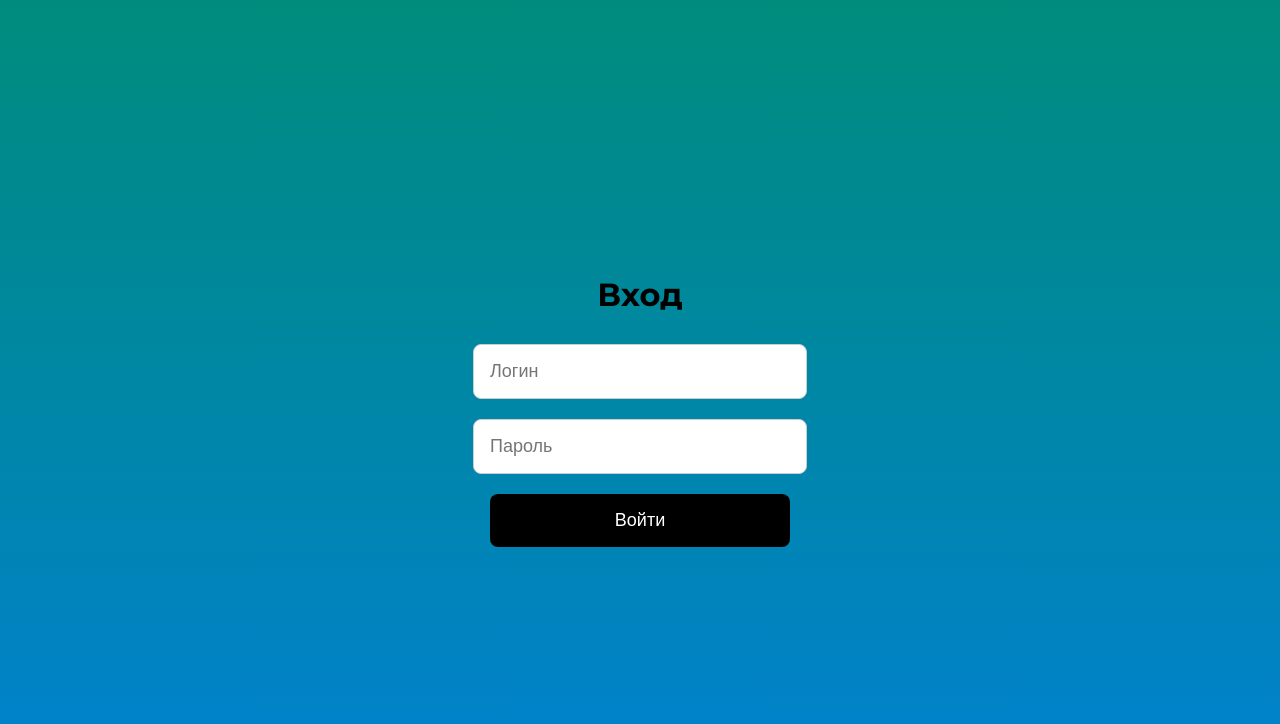
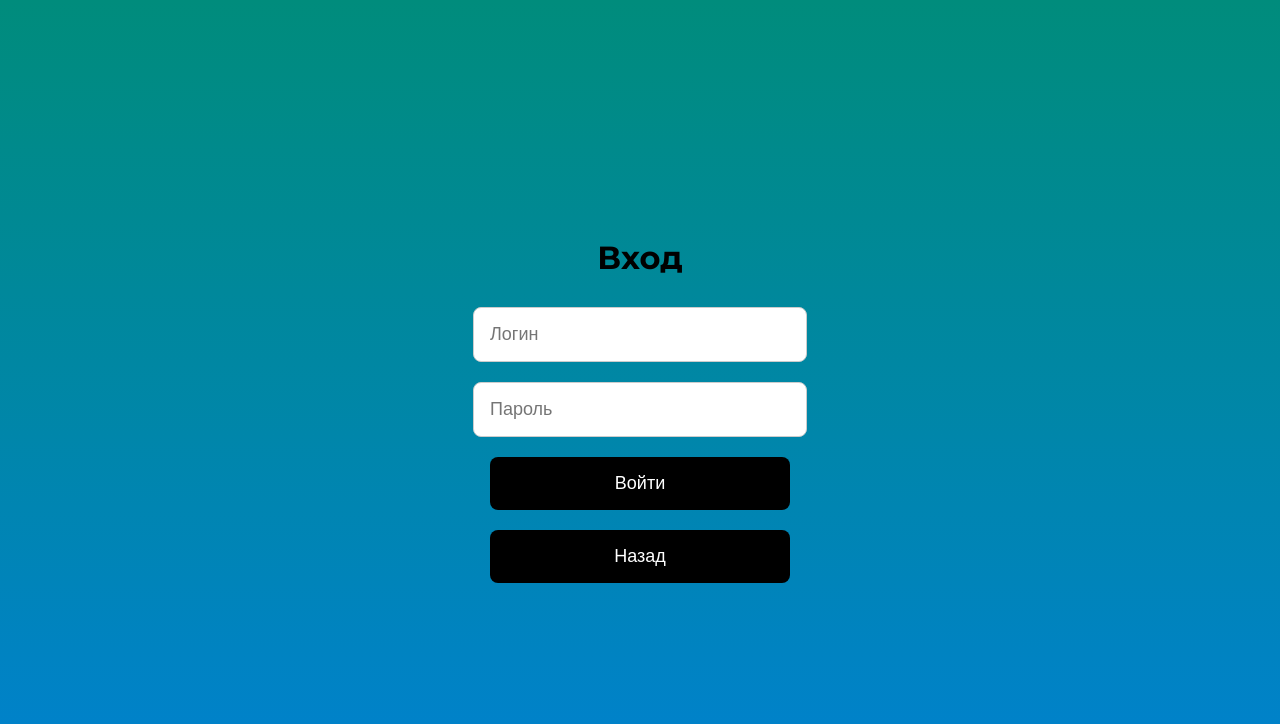
Before and after one commit to aver1ch/max-stud-bot, a React (Vite) app in the folder frontend/: page /login in a window 1280 px wide. Shown: the top 724 px of the page. Built offline with nearby package versions, Linux system fonts and the light colour scheme.

Commit message:
back button

```diff
--- a/frontend/src/pages/Login.jsx
+++ b/frontend/src/pages/Login.jsx
@@ -1,24 +1,21 @@
 import React from "react";
 import "./Login.css";
+import { useNavigate } from "react-router-dom";
 
 function Login() {
+  const navigate = useNavigate();
   return (
     <div className="login-wrap">
       <h1 className="login-title">Вход</h1>
 
-      <input
-        type="text"
-        placeholder="Логин"
-        className="login-input"
-      />
+      <input type="text" placeholder="Логин" className="login-input" />
 
-      <input
-        type="password"
-        placeholder="Пароль"
-        className="login-input"
-      />
+      <input type="password" placeholder="Пароль" className="login-input" />
 
       <button className="login-btn">Войти</button>
+      <button className="login-btn" onClick={() => navigate("/")}>
+        Назад
+      </button>
     </div>
   );
 }
```
